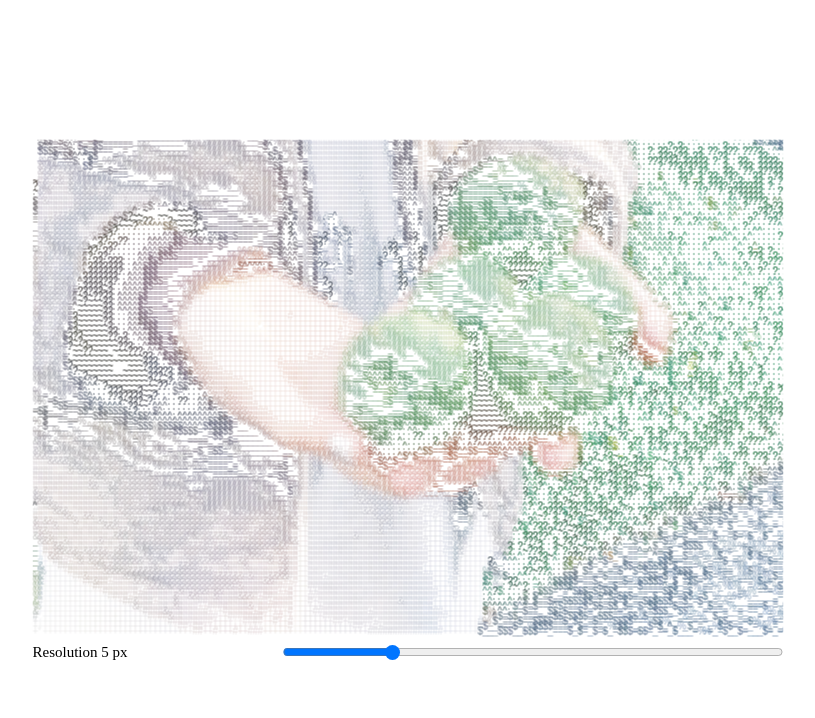
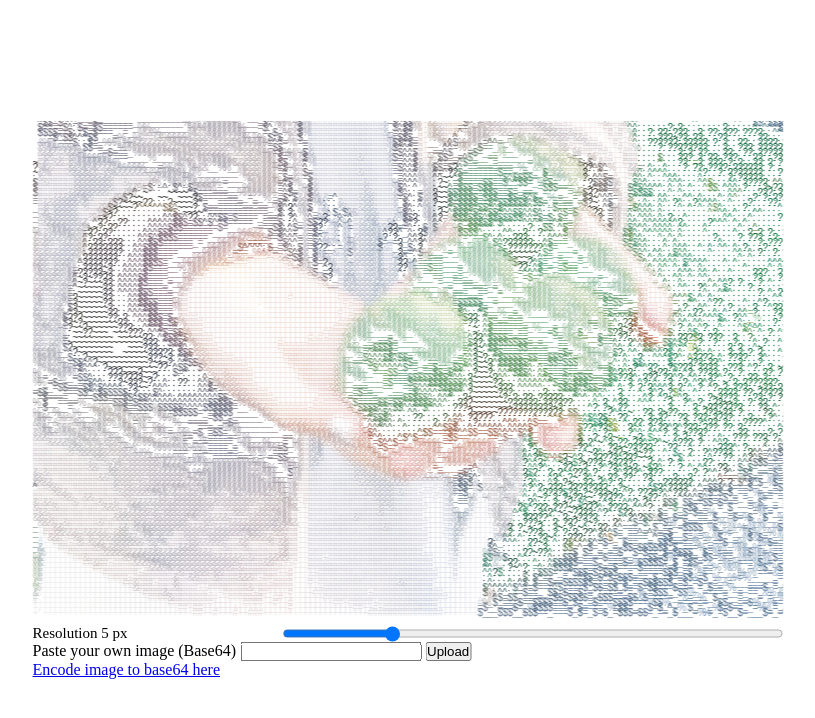
Before and after one commit to rkimmi/ascii-demo, a plain HTML site: page index.html in a window 1280 px wide. Shown: the whole page, without its empty margins (232-1047 px from the left). Drawn offline with Linux system fonts and the light colour scheme.

Commit message:
Allow pasting of images in

```diff
--- a/index.html
+++ b/index.html
@@ -11,11 +11,21 @@
 <div class="container">
     <canvas id="canvas1"></canvas>
     <div class="controls">
+
         <label for="resolution" id="resolutionLabel"></label>
 
         <input type="range" id="resolution" name="resolution"
         min="1" max="20" value="5">
     </div>
+    <div class="imgContols">
+        <label for="imageUpload" id="imageUploadLabel">
+           Paste your own image (Base64)</label>
+        <input type="text" id="imageUpload">
+        <button onclick="handleUploadImage()">Upload</button>
+    </div>
+    <a href="https://www.base64-image.de/">
+        Encode image to base64 here
+    </a>
 </div>
 <script src="script.js"></script>
 </body>
--- a/script.js
+++ b/script.js
@@ -1,20 +1,15 @@
 const canvas = document.getElementById('canvas1');
 const ctx = canvas.getContext('2d');
 
-const image1 = new Image();
-
-image1.src = './images/0001.JPG';
-
 // from https://www.youtube.com/watch?v=HeT-5RZgEQY
 // run server `python -m http.server`
-
+let image;
 let effect;
 
 const slider = document.getElementById('resolution');
 const sliderLabel = document.getElementById('resolutionLabel')
 
 slider.addEventListener('change', handleSlider);
-
 
 class Cell {
     constructor(x, y, symbol, color) {
@@ -39,7 +34,7 @@ class AsciiEffect {
         this.#ctx = ctx;
         this.#width = width;
         this.#height = height
-        this.#ctx.drawImage(image1, 0, 0, this.#width, this.#height)
+        this.#ctx.drawImage(image, 0, 0, this.#width, this.#height)
         this.#pixels = this.#ctx.getImageData(0, 0, this.#width, this.#height)
     }
 
@@ -100,17 +95,37 @@ function handleSlider() {
     const sliderVal = parseInt(slider.value);
     if (sliderVal === 1) {
         sliderLabel.innerHTML = "Original image";
-        ctx.drawImage(image1, 0, 0, canvas.width, canvas.height);
+        ctx.drawImage(image, 0, 0, canvas.width, canvas.height);
     } else {
         sliderLabel.innerHTML = "Resolution " + slider.value + " px";
         effect.draw(sliderVal);
     }
 }
 
-image1.onload = () => {
-    canvas.height = image1.height;
-    canvas.width = image1.width;
+function setUpImage(imgSrc) {
+    image = new Image();
+    image.src = imgSrc;
 
-    effect = new AsciiEffect(ctx, image1.width, image1.height);
+    image.onload = () => {
+        loadImage();
+    };
+
+    image.onerror = (error) => {
+        console.error('Error loading image:', error);
+    };
+}
+
+function loadImage() {
+    canvas.height = image.height;
+    canvas.width = image.width;
+
+    effect = new AsciiEffect(ctx, image.width, image.height);
     handleSlider(parseInt(slider.value));
 }
+
+function handleUploadImage() {
+    const imgSrcElem = document.getElementById('imageUpload');
+    setUpImage(imgSrcElem.value.trim());
+}
+
+setUpImage('./images/0001.JPG');
```
